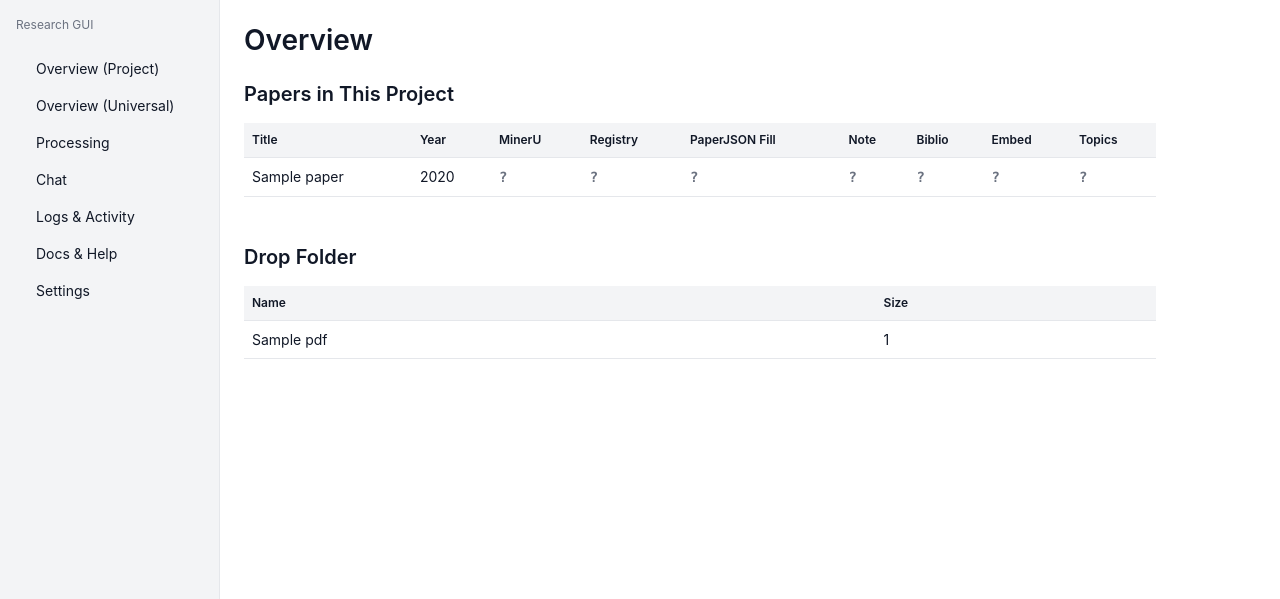
After one commit to themanuelr/ragsearch-assistant, a FastAPI app: template gui/templates/overview_project.html in a window 1280 px wide. The commit adds this page. Shown: the top 599 px of the page. Run offline with FastAPI, Linux system fonts and the light colour scheme; the template is opened without the code that fills it: most values are stand-ins (such as "Sample title", 1, 10 or a date in 2020).

Commit message:
feat(08-02): Overview (Project) live stage table + per-paper drill-down partial
- Fill GET /overview/project: renders scan_project_papers/scan_uningested via overview_project.html (D-09), synchronous def route per Pitfall 5
- Add GET /overview/project/paper/{registry_key:path}: HTMX drill-down partial via scan_paper, 404 partial for unknown keys (D-12, T-08-07)
- gui/templates/overview_project.html: Papers in This Project stage table + Drop Folder pending list, locked UI-SPEC empty-state copy
- gui/templates/partials/paper_row.html + _stage_macros.html: shared stage-glyph macro (done/missing/unknown), read-only drill-down (metadata + cache paths)
- style.css: stage-glyph colors, section-gap, drilldown/metadata styling per UI-SPEC tokens
- tests/test_gui_app.py: 3 new tests (empty states, paper+pending rendering, drilldown known/unknown) -- required by Task 2 acceptance criteria though not listed in plan frontmatter's files_modified
- Manually smoke-tested against the developer's real config/registry/vault: stage glyphs cross-checked against a known paper's actual vault note (References + Related Topics both present -> both rendered done)

```diff
--- a/gui/static/style.css
+++ b/gui/static/style.css
@@ -157,3 +157,75 @@ select:focus,
 textarea:focus {
   outline: 2px solid var(--color-accent);
 }
+
+/* Overview (Project) — stage glyphs, section spacing, empty states (08-UI-SPEC.md) */
+
+.section-gap {
+  margin-top: var(--space-2xl);
+}
+
+.stage-glyph {
+  font-family: var(--font-mono);
+  font-weight: 600;
+}
+
+.stage-done {
+  color: var(--color-success);
+}
+
+.stage-missing,
+.stage-unknown {
+  color: var(--color-text-secondary);
+}
+
+.empty-state-heading {
+  font-weight: 600;
+  margin: 0;
+}
+
+.empty-state-body {
+  color: var(--color-text-secondary);
+  margin-top: var(--space-xs);
+}
+
+.paper-row {
+  cursor: pointer;
+}
+
+.paper-detail-row td {
+  border-bottom: none;
+  padding: 0;
+}
+
+.paper-drilldown {
+  padding: var(--space-md);
+  background: var(--color-secondary);
+}
+
+.stage-checklist {
+  list-style: none;
+  margin: 0 0 var(--space-md) 0;
+  padding: 0;
+}
+
+.stage-label,
+.paper-metadata dt,
+.paper-metadata dd {
+  font-size: 12px;
+}
+
+.paper-metadata {
+  display: grid;
+  grid-template-columns: auto 1fr;
+  gap: var(--space-xs) var(--space-sm);
+  margin: 0 0 var(--space-md) 0;
+}
+
+.paper-metadata dt {
+  color: var(--color-text-secondary);
+}
+
+.cache-paths code {
+  font-family: var(--font-mono);
+  font-size: 12px;
+}
--- /dev/null
+++ b/gui/templates/overview_project.html
@@ -0,0 +1,76 @@
+{% extends "base.html" %}
+{% import "partials/_stage_macros.html" as macros %}
+{% block title %}Overview (Project) — Research Paper Intelligence System{% endblock %}
+{% block content %}
+  <h1>Overview</h1>
+
+  <section>
+    <h2>Papers in This Project</h2>
+    {% if papers %}
+    <table>
+      <thead>
+        <tr>
+          <th>Title</th>
+          <th>Year</th>
+          <th>MinerU</th>
+          <th>Registry</th>
+          <th>PaperJSON Fill</th>
+          <th>Note</th>
+          <th>Biblio</th>
+          <th>Embed</th>
+          <th>Topics</th>
+        </tr>
+      </thead>
+      <tbody>
+        {% for paper in papers %}
+        <tr class="paper-row"
+            hx-get="/overview/project/paper/{{ paper.registry_key }}"
+            hx-target="#paper-detail-{{ loop.index0 }}"
+            hx-swap="innerHTML">
+          <td>{{ paper.title }}</td>
+          <td>{{ paper.metadata.year or "" }}</td>
+          <td>{{ macros.stage_glyph(paper.stages.mineru) }}</td>
+          <td>{{ macros.stage_glyph(paper.stages.registry) }}</td>
+          <td>{{ macros.stage_glyph(paper.stages.paperjson_fill) }}</td>
+          <td>{{ macros.stage_glyph(paper.stages.note) }}</td>
+          <td>{{ macros.stage_glyph(paper.stages.biblio) }}</td>
+          <td>{{ macros.stage_glyph(paper.stages.embed) }}</td>
+          <td>{{ macros.stage_glyph(paper.stages.topics) }}</td>
+        </tr>
+        <tr class="paper-detail-row">
+          <td colspan="9" id="paper-detail-{{ loop.index0 }}"></td>
+        </tr>
+        {% endfor %}
+      </tbody>
+    </table>
+    {% else %}
+    <p class="empty-state-heading">No papers yet</p>
+    <p class="empty-state-body">Ingest a PDF or URL from the Processing page to get started.</p>
+    {% endif %}
+  </section>
+
+  <section class="section-gap">
+    <h2>Drop Folder</h2>
+    {% if pending %}
+    <table>
+      <thead>
+        <tr>
+          <th>Name</th>
+          <th>Size</th>
+        </tr>
+      </thead>
+      <tbody>
+        {% for pdf in pending %}
+        <tr>
+          <td>{{ pdf.name }}</td>
+          <td>{{ pdf.size }}</td>
+        </tr>
+        {% endfor %}
+      </tbody>
+    </table>
+    {% else %}
+    <p class="empty-state-heading">No PDFs waiting</p>
+    <p class="empty-state-body">Drop PDF files into <code>uningestedPDFs/</code> to see them here.</p>
+    {% endif %}
+  </section>
+{% endblock %}
--- /dev/null
+++ b/gui/templates/partials/_stage_macros.html
@@ -0,0 +1,15 @@
+{# Shared stage-glyph macro (08-UI-SPEC.md Status Badge Colors addendum).
+
+   Renders the locked three-state glyph set: done (success, checkmark),
+   missing (text-secondary, open circle), unknown (text-secondary, "?").
+   Imported by overview_project.html and partials/paper_row.html so both the
+   table cells and the drill-down checklist agree on the same rendering. #}
+{% macro stage_glyph(value) %}
+{%- if value is sameas true -%}
+<span class="stage-glyph stage-done">&#10003;</span>
+{%- elif value is sameas false -%}
+<span class="stage-glyph stage-missing">&#9675;</span>
+{%- else -%}
+<span class="stage-glyph stage-unknown">?</span>
+{%- endif -%}
+{% endmacro %}
```
Also changed, not shown: gui/routes/overview.py (+44 -4 lines), gui/templates/partials/paper_row.html (added, +39 -0 lines), tests/test_gui_app.py (+107 -0 lines).
